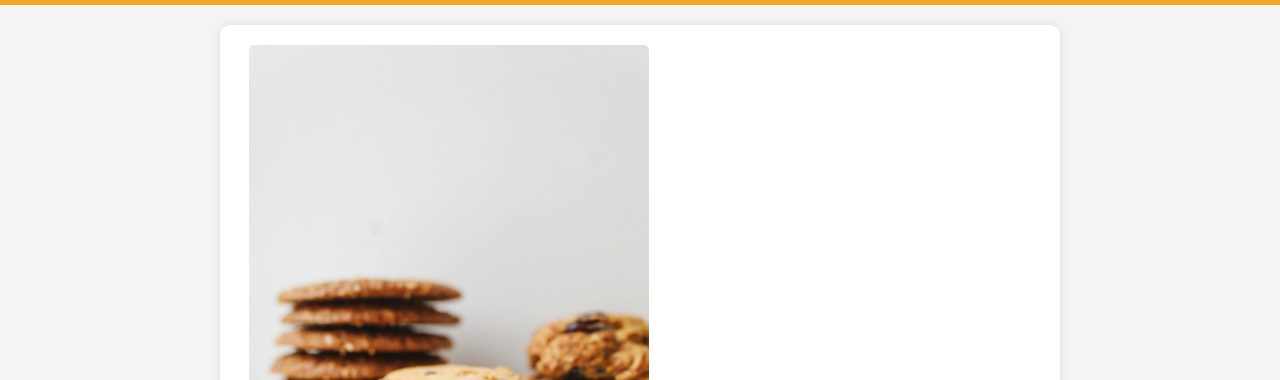
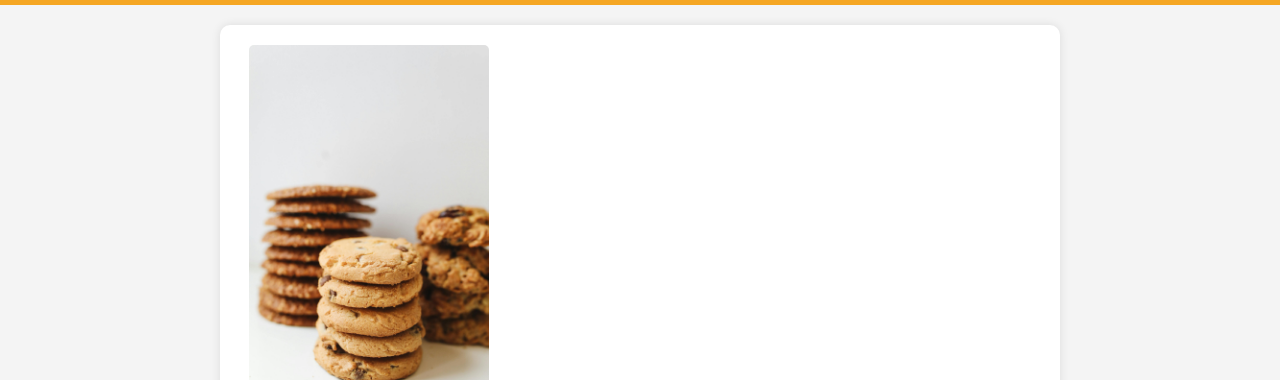
Before and after one commit to AfuneFreddy/Chocolatechip.github.io, a plain HTML site: page index.html in a window 1280 px wide. Shown: the part 72-452 px from the top of the page. Drawn offline with Linux system fonts and the light colour scheme.

Commit message:
Update index.html
changing image size

```diff
--- a/index.html
+++ b/index.html
@@ -71,7 +71,7 @@
     <!-- Main Content -->
     <main>
         <!-- Recipe Image -->
-        <<a href="https://github.com/AfuneFreddy/Chocolatechip" class="image main"><img src="pexels-polina-tankilevitch-4110541.jpg" alt="A delicious chocolate chip cookies" style="width:50%; border-radius:5px;"/></a>
+        <<a href="https://github.com/AfuneFreddy/Chocolatechip" class="image main"><img src="pexels-polina-tankilevitch-4110541.jpg" alt="A delicious chocolate chip cookies" style="width:30%; border-radius:5px;"/></a>
 
         <!-- Toggle Button for Ingredients -->
         <button id="toggleIngredients">Show Ingredients</button>
```
